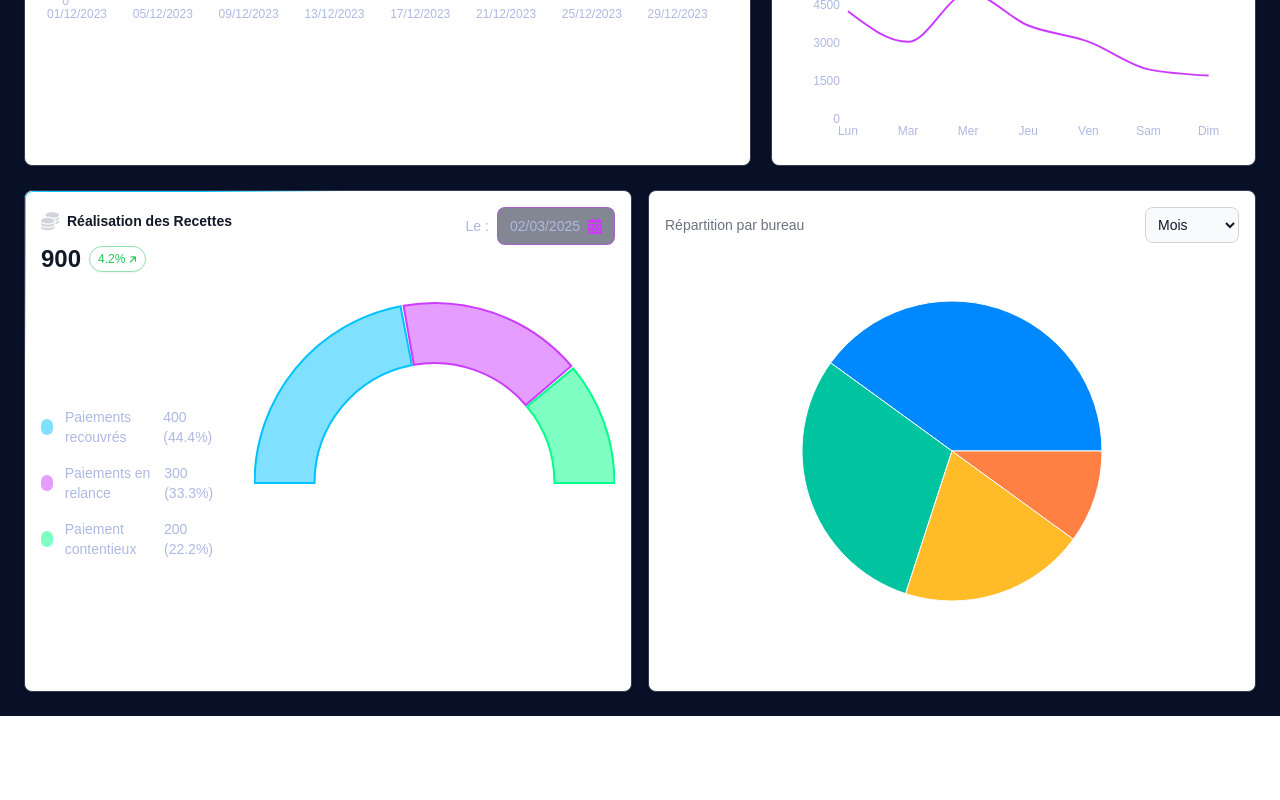
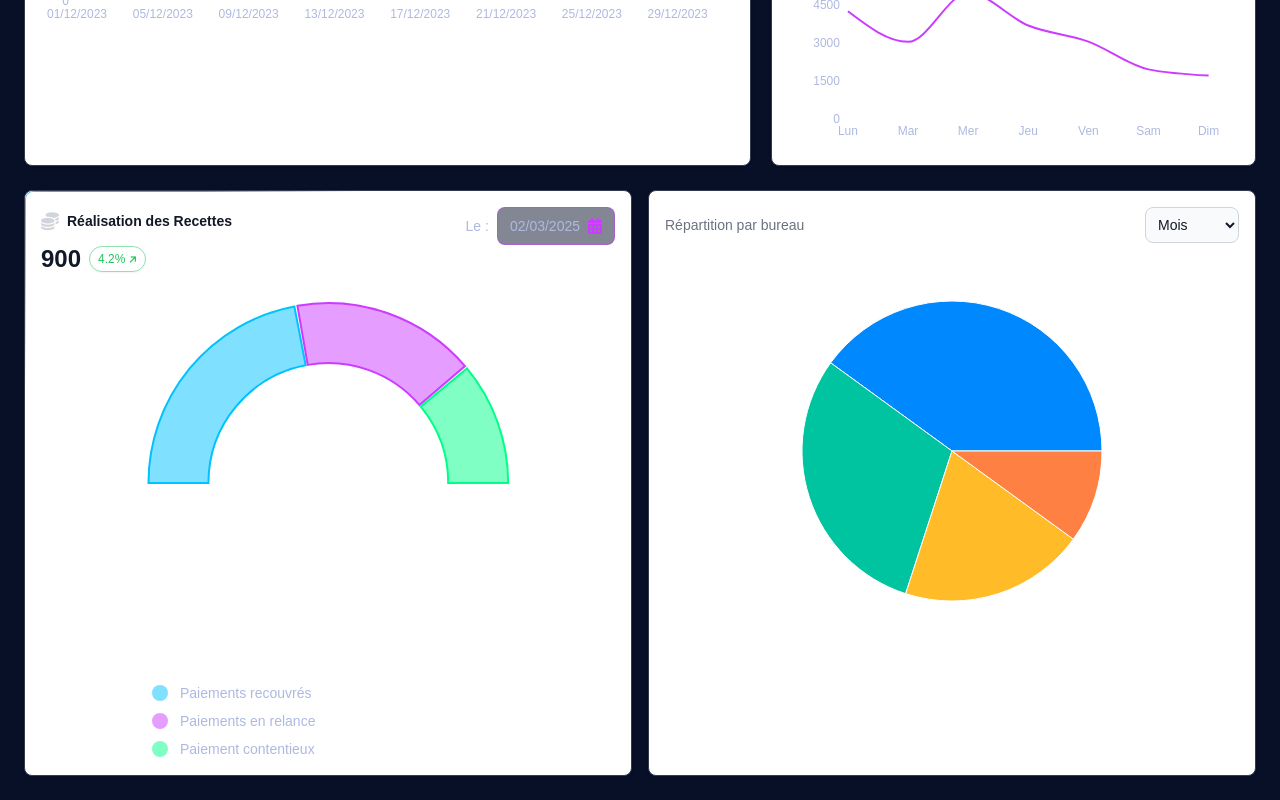
Before and after one commit to Kalixor/djib_2, a React (Vite) app: page / in a window 1280 px wide. Shown: the part 706-1506 px from the top of the page. Before the commit the page ends 1422 px from the top, so only its background shows below. Built offline with nearby package versions, Linux system fonts and the light colour scheme; a web font is replaced by a local one.

Commit message:
Initial commit from your app

```diff
--- a/src/components/charts/PieChartOffice.jsx
+++ b/src/components/charts/PieChartOffice.jsx
@@ -3,6 +3,27 @@ import CustomDatePicker from '../CustomDatePicker'
 import { useState } from 'react'
 
 const COLORS = ['#00c2ff80', '#cb3cff80', '#00ff8880']
+
+const CustomTooltip = ({ active, payload, label }) => {
+  if (active && payload && payload.length) {
+    return (
+      <div className="bg-brand-800/95 backdrop-blur-sm p-3 rounded-lg border border-[#cb3cff]/50 shadow-lg">
+        <div className="flex flex-col gap-1">
+          {payload.map((item, index) => (
+            <div key={index} className="flex items-center gap-2">
+
+              <span className="text-xs text-card-text">
+                {item.name}: <span className="font-medium text-white">{item.value}</span>
+              </span>
+            </div>
+          ))}
+        </div>
+      </div>
+    )
+  }
+
+  return null
+}
 
 export default function PieChartOffice({ filters, setFilters }) {
   const [selectedDate, setSelectedDate] = useState(new Date().toISOString().split('T')[0])
@@ -80,28 +101,7 @@ export default function PieChartOffice({ filters, setFilters }) {
       </div>
 
       {/* Main Content */}
-      <div className="flex gap-8">
-        {/* Legend */}
-        <div className="w-1/3 flex flex-col justify-center">
-          <div className="space-y-4">
-            {data.map((entry, index) => (
-              <div key={index} className="flex justify-between items-center">
-                <div className="flex items-center gap-3">
-                  <div
-                    className="w-4 h-4 rounded-full"
-                    style={{ backgroundColor: COLORS[index % COLORS.length] }}
-                  />
-                  <span className="text-sm font-medium text-card-text">
-                    {entry.name}
-                  </span>
-                </div>
-                <span className="text-sm font-medium text-card-text">
-                  {entry.value.toLocaleString()} ({((entry.value/total)*100).toFixed(1)}%)
-                </span>
-              </div>
-            ))}
-          </div>
-        </div>
+      <div className="flex flex-col justify-center items-center gap-2 ">
 
         {/* Chart */}
         <div className="w-2/3 h-96">
@@ -127,10 +127,33 @@ export default function PieChartOffice({ filters, setFilters }) {
                   />
                 ))}
               </Pie>
-              <Tooltip />
+              <Tooltip content={<CustomTooltip />} cursor={false} />
             </RePieChart>
           </ResponsiveContainer>
         </div>
+
+				 {/* Legend */}
+        <div className="w-[22rem] flex flex-col justify-center">
+          <div className="space-y-2">
+            {data.map((entry, index) => (
+              <div key={index} className="flex justify-between items-center">
+                <div className="flex items-center gap-3">
+                  <div
+                    className="w-4 h-4 rounded-full"
+                    style={{ backgroundColor: COLORS[index % COLORS.length] }}
+                  />
+                  <span className="text-sm font-medium text-card-text">
+                    {entry.name}
+                  </span>
+                </div>
+                <span className="text-sm font-medium text-white">
+                  {entry.value.toLocaleString()} ({((entry.value/total)*100).toFixed(1)}%)
+                </span>
+              </div>
+            ))}
+          </div>
+        </div>
+
       </div>
     </div>
   )
```
